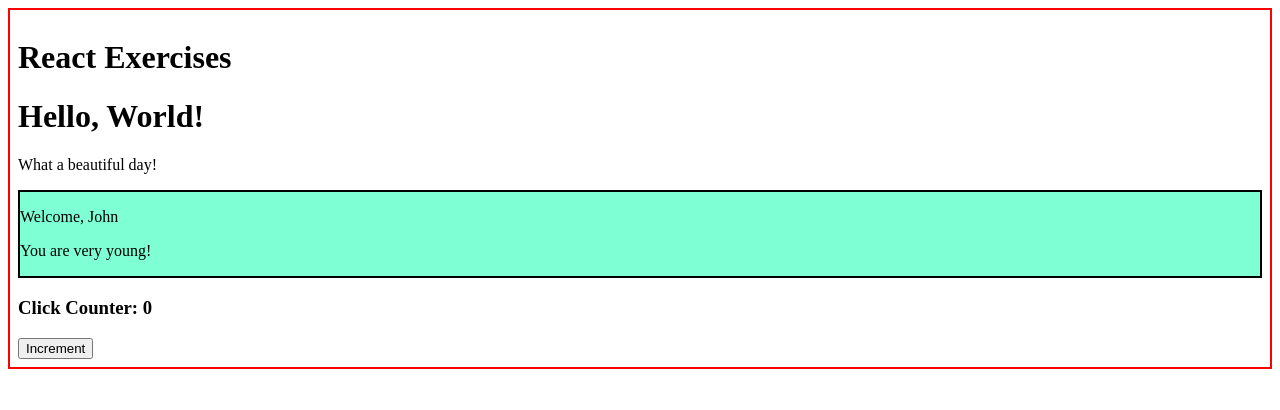
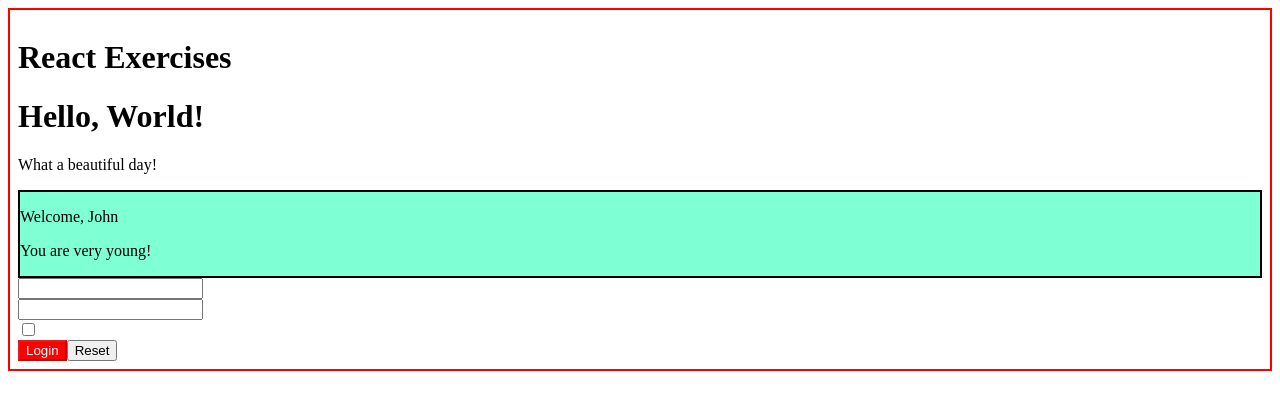
Before and after one commit to AlexSgherri/react-exercises, a React (Create React App) app: page / in a window 1280 px wide. Shown: the top 410 px of the page. Built offline with nearby package versions, Linux system fonts and the light colour scheme.

Commit message:
useState-02-done

```diff
--- a/src/App.js
+++ b/src/App.js
@@ -37,12 +37,12 @@ export class App extends React.Component{
         <Container title="React Exercises">
             <Hello />
             <Welcome name="John" />
-            <ClickCounter />
+            <Login passingFunction={this.onLogin} />
             {/* <Counter initialValue={2} incrementAmount={3} incrementInterval={300} />
             <Sum numbers={ [5, 7, 9, 12] } />
+            <ClickCounter />
             <ClickTracker />
             <InteractiveWelcome />
-            <Login passingFunction={this.onLogin} />
             <UncontrolledLogin passingFunction={this.onLogin} />
             <TodoList render={(liElement, deleteFunction)=> {
                 return (
--- a/src/Login.js
+++ b/src/Login.js
@@ -1,91 +1,165 @@
-import React from "react";
+import { useState } from "react";
 
-export class Login extends React.Component {
-  constructor(props) {
-    super(props);
-
-    this.state = {
+export function Login(props) {
+  const [formData, setFormData] = useState({
     username: "",
     password: "",
     remember: false,
-      disable: true,
+  });
+
+  const buttonBackground = {
+    backgroundColor: formData.password.length < 8 ? "red" : "green",
+    color: "white",
   };
-  }
 
-  inputEventHandlers = (event) => {
+  const inputEventHandlers = (event) => {
     const name = event.target.name;
     const value = event.target.value;
     const type = event.target.type;
     const checked = event.target.checked;
 
-    this.setState(
-      {
-        [name]: type === "checkbox" ? checked : value,
-      },
-      () =>
-        this.setState({
-          disable:
-            this.state.password !== "" && this.state.username !== ""
-              ? false
-              : true,
-        })
-    );
+    setFormData({
+      ...formData,
+      [name]: type === "checkbox" ? checked : value
+    });
   };
 
-  callingOnLogin = () => {
-    this.props.passingFunction(this.state);
+  const callingOnLogin = () => {
+    props.passingFunction(formData);
   };
 
-  resetStateHandler = () => {
-    this.setState({
+  const resetStateHandler = () => {
+    setFormData({
       username: "",
       password: "",
       remember: false,
-      disable: true,
     });
-  };
-
-  render() {
-    const buttonBackground = {
-      backgroundColor: this.state.password.length < 8 ? "red" : "green",
-      color: "white",
   };
 
   return (
     <div>
       <input
         name="username"
-          onChange={this.inputEventHandlers}
-          value={this.state.username}
+        onChange={inputEventHandlers}
+        value={formData.username}
         type="username"
       />
       <br></br>
       <input
         name="password"
-          onChange={this.inputEventHandlers}
-          value={this.state.password}
+        onChange={inputEventHandlers}
+        value={formData.password}
         type="password"
       />
       <br></br>
       <input
         name="remember"
-          onChange={this.inputEventHandlers}
-          checked={this.state.remember}
+        onChange={inputEventHandlers}
+        checked={formData.remember}
         type="checkbox"
       />
       <br></br>
       <button
-          onClick={this.callingOnLogin}
+        onClick={callingOnLogin}
         name="button"
-          disabled={this.state.disable}
+        disabled={formData.password !== "" && formData.username !== "" ? false : true}
         style={buttonBackground}
       >
         Login
       </button>
-        <button onClick={this.resetStateHandler} name="reset">
+      <button onClick={resetStateHandler} name="reset">
         Reset
       </button>
     </div>
   );
 }
-}
+
+// export class Login extends React.Component {
+//   constructor(props) {
+//     super(props);
+
+//     this.state = {
+//       username: "",
+//       password: "",
+//       remember: false,
+//       disable: true,
+//     };
+//   }
+
+//   inputEventHandlers = (event) => {
+//     const name = event.target.name;
+//     const value = event.target.value;
+//     const type = event.target.type;
+//     const checked = event.target.checked;
+
+//     this.setState(
+//       {
+//         [name]: type === "checkbox" ? checked : value,
+//       },
+//       () =>
+//         this.setState({
+//           disable:
+//             this.state.password !== "" && this.state.username !== ""
+//               ? false
+//               : true,
+//         })
+//     );
+//   };
+
+//   callingOnLogin = () => {
+//     this.props.passingFunction(this.state);
+//   };
+
+//   resetStateHandler = () => {
+//     this.setState({
+//       username: "",
+//       password: "",
+//       remember: false,
+//       disable: true,
+//     });
+//   };
+
+//   render() {
+//     const buttonBackground = {
+//       backgroundColor: this.state.password.length < 8 ? "red" : "green",
+//       color: "white",
+//     };
+
+//     return (
+//       <div>
+//         <input
+//           name="username"
+//           onChange={this.inputEventHandlers}
+//           value={this.state.username}
+//           type="username"
+//         />
+//         <br></br>
+//         <input
+//           name="password"
+//           onChange={this.inputEventHandlers}
+//           value={this.state.password}
+//           type="password"
+//         />
+//         <br></br>
+//         <input
+//           name="remember"
+//           onChange={this.inputEventHandlers}
+//           checked={this.state.remember}
+//           type="checkbox"
+//         />
+//         <br></br>
+//         <button
+//           onClick={this.callingOnLogin}
+//           name="button"
+//           disabled={this.state.disable}
+//           style={buttonBackground}
+//         >
+//           Login
+//         </button>
+//         <button onClick={this.resetStateHandler} name="reset">
+//           Reset
+//         </button>
+//       </div>
+//     );
+//   }
+// }
```
Lines whose indentation alone changed are shown as unchanged.
